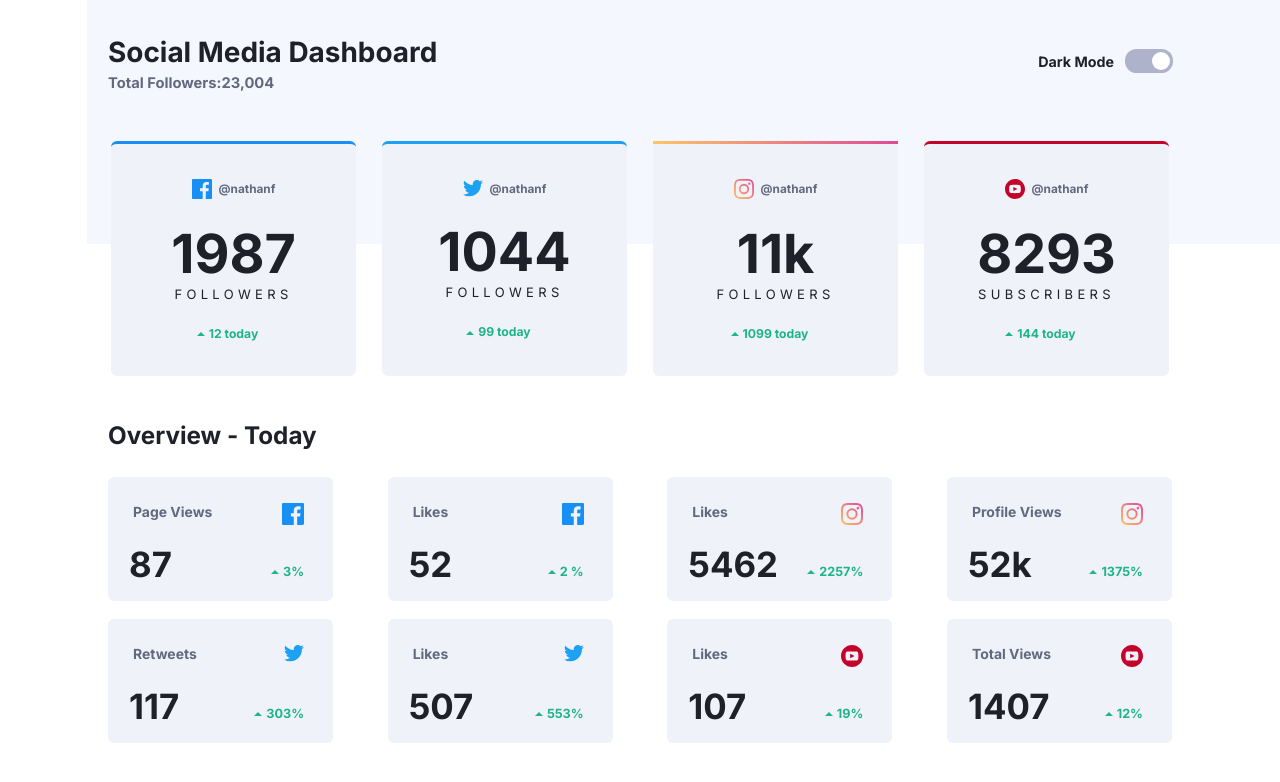
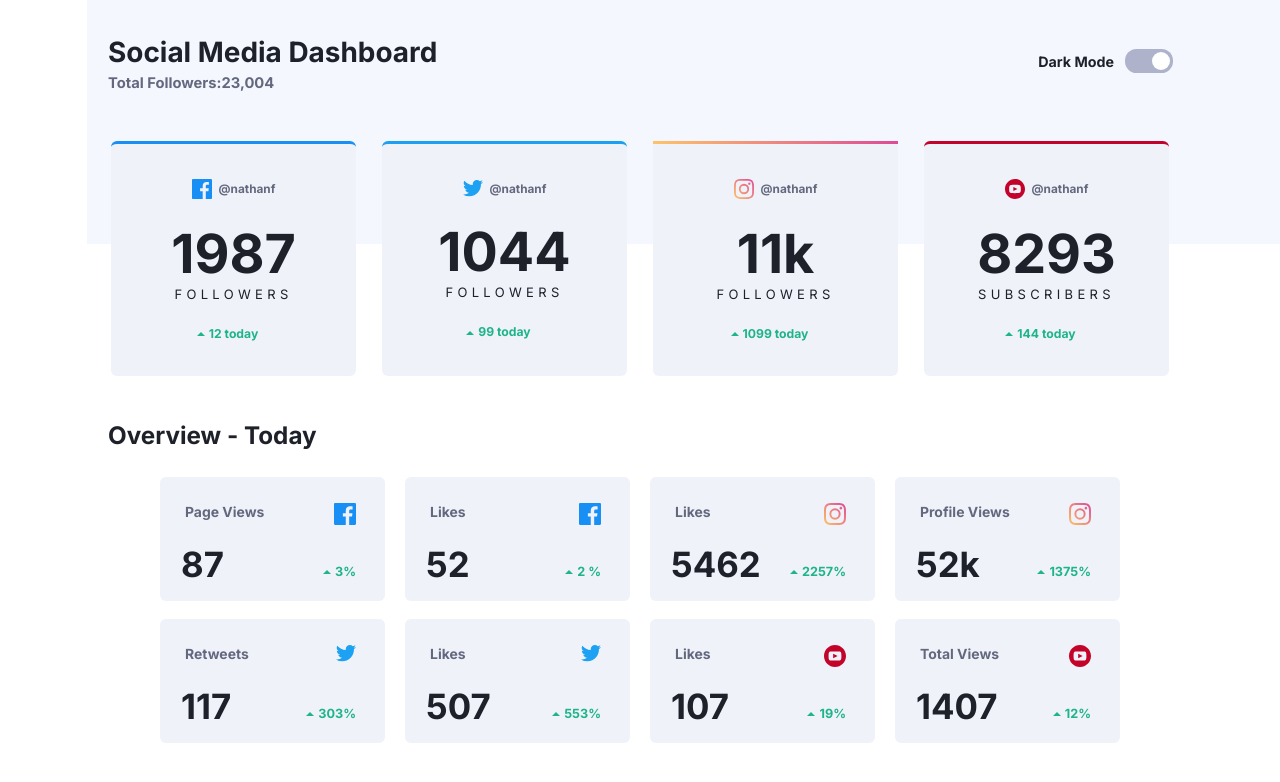
Before and after one commit to YounesLaabidi/social-media-dashboard, a plain HTML site: page social-media-dashboard/index.html in a window 1280 px wide. Shown: the top 782 px of the page. Drawn offline with Linux system fonts and the light colour scheme.

Commit message:
Update style.css

```diff
--- a/social-media-dashboard/assets/css/style.css
+++ b/social-media-dashboard/assets/css/style.css
@@ -222,9 +222,9 @@ body::after {
   .today-container {
     margin: 0 auto;
     grid-template-columns: repeat(auto-fill, 14.0625rem);
-    -moz-column-gap: 0;
-         column-gap: 0;
-    justify-content: space-between;
+    -moz-column-gap: 20px;
+         column-gap: 20px;
+    justify-content: center;
   }
 }
 
```
